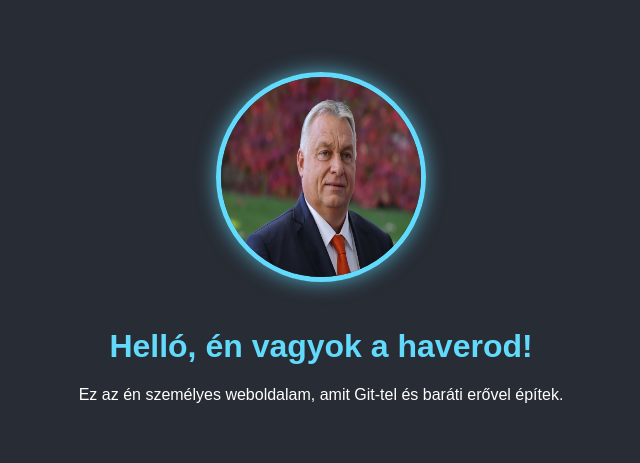
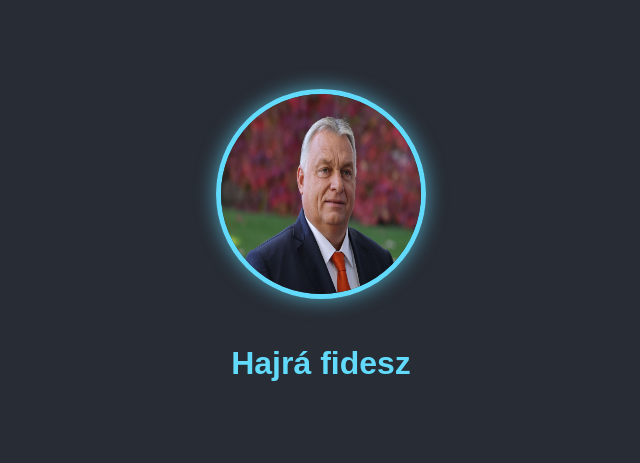
Before and after one commit to DavidFejes/Workspace, a plain HTML site: page index.html in a window 1280 px wide. Shown: the part 154-617 px from the top of the page, without its empty margins (319-959 px from the left). Drawn offline with Linux system fonts and the light colour scheme.

Commit message:
fidesz+narancszin

```diff
--- a/index.html
+++ b/index.html
@@ -10,10 +10,11 @@
 
     <div class="container">
         <!-- Itt jelenik meg a képünk -->
-        <img src="Orban.jpg" alt="Az én profilképem" class="profile-picture">
+        <img src="Orban.jpg" alt="Én vagyok az Orban" class="profile-picture">
 
-        <h1>Helló, én vagyok a haverod!</h1>
-        <p>Ez az én személyes weboldalam, amit Git-tel és baráti erővel építek.</p>
+        <h1>
+            <color:orange>Hajrá fidesz </color:orange>
+            </h1>
     </div>
 
 </body>
```
